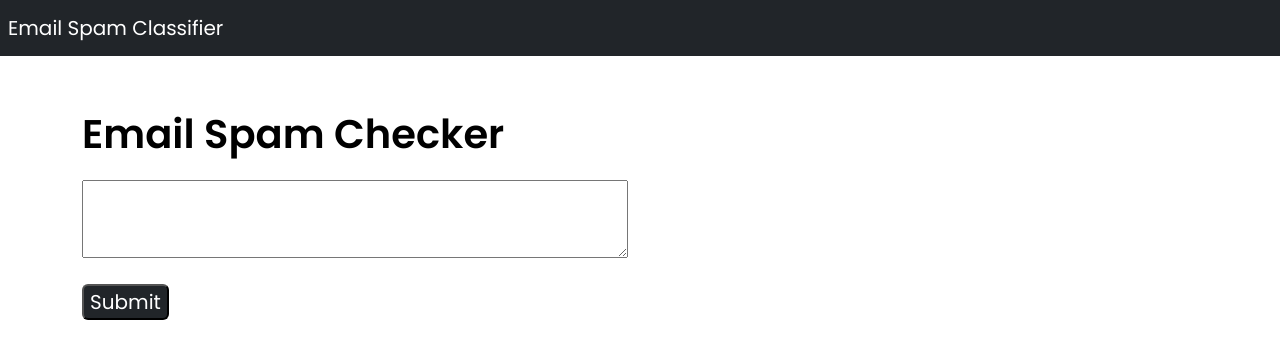
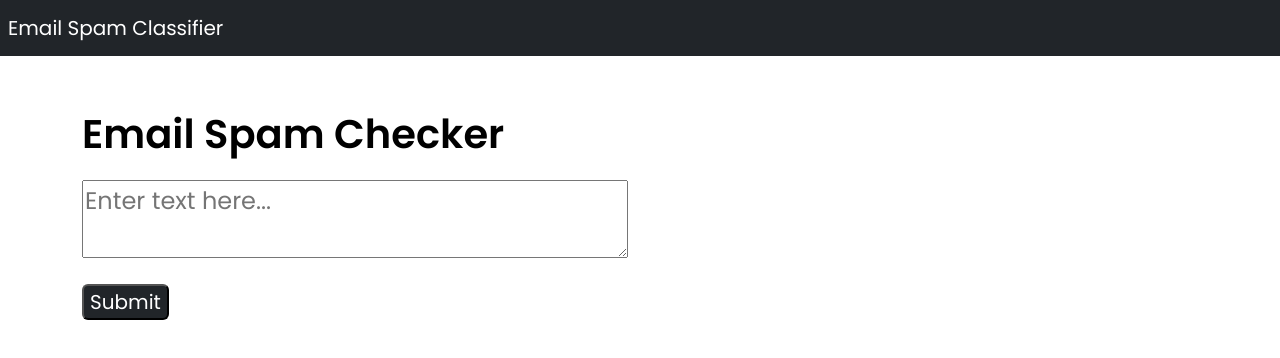
Before and after one commit to fauzantahirfast/text_spam, a React (Create React App) app: page / in a window 1280 px wide. Shown: the top 358 px of the page. Built offline with nearby package versions, Linux system fonts and the light colour scheme.

Commit message:
Update App.js

```diff
--- a/src/App.js
+++ b/src/App.js
@@ -1,53 +1,79 @@
-import React, { useState, useEffect } from 'react';
+import React, { useState } from 'react';
 import "./css/app.css";
 
 const App = () => {
-    const [input, setInput] = useState("")
-    const [response, setResponse] = useState("")
+    const [input, setInput] = useState(""); // State for user input
+    const [response, setResponse] = useState({}); // State for server response
+
+    // Function to send data to the backend
     const sendData = async () => {
-       	const payload = {data: input};
+        const payload = { data: input }; // Wrap input into an object
+
         try {
             const response = await fetch('https://testimg-1003428275800.asia-south2.run.app/api/data', {
                 method: 'POST',
                 headers: {
                     'Content-Type': 'application/json',
                 },
-                body: JSON.stringify(payload),
+                body: JSON.stringify(payload), // Convert payload to JSON
             });
 
             const result = await response.json();
-            setResponse(result)
+            setResponse(result); // Store the entire response object
             console.log('Response from Flask:', result);
         } catch (error) {
             console.error('Error sending data:', error);
         }
-    }
+    };
+
     return (
         <>
             <div className='container-fluid p-0'>
+                {/* Navigation Bar */}
                 <nav className="navbar navbar-dark bg-dark p-2">
                     <a className="navbar-brand" href="#">Email Spam Classifier</a>
                 </nav>
 
+                {/* Main Container */}
                 <div className="container mt-5">
+                    {/* Header Section */}
                     <div className="row justify-content-start fs-1">
                         <div className="col-6">
                             <div className="text-black" style={{ fontWeight: "600" }}>Email Spam Checker</div>
                         </div>
                     </div>
+
+                    {/* Textarea Input */}
                     <div className="row justify-content-start fs-4 mt-3">
                         <div className="col-6">
-                            <textarea type="text" className='w-100' onChange={(e)=> setInput(e.target.value)}/>
-                        </div>
-					</div>
-					<div className="row justify-content-start fs-5 mt-3">
-                        <div className="col-2" >
-                            <button className='bg-dark text-white rounded' onClick={sendData}>Submit</button>
+                            <textarea
+                                type="text"
+                                className='w-100'
+                                placeholder="Enter text here..."
+                                onChange={(e) => setInput(e.target.value)}
+                                value={input}
+                            />
                         </div>
                     </div>
+
+                    {/* Submit Button */}
                     <div className="row justify-content-start fs-5 mt-3">
-                        <div className="col-2" >
-                            <h4 className='text-dark'>{response["Classified data"]}</h4>
+                        <div className="col-2">
+                            <button
+                                className='bg-dark text-white rounded'
+                                onClick={sendData}
+                            >
+                                Submit
+                            </button>
+                        </div>
+                    </div>
+
+                    {/* Display Classified Data */}
+                    <div className="row justify-content-start fs-5 mt-3">
+                        <div className="col-6">
+                            <h4 className='text-dark'>
+                                {response["Classified data"] ? `Classified Result: ${response["Classified data"]}` : ""}
+                            </h4>
                         </div>
                     </div>
                 </div>
```
